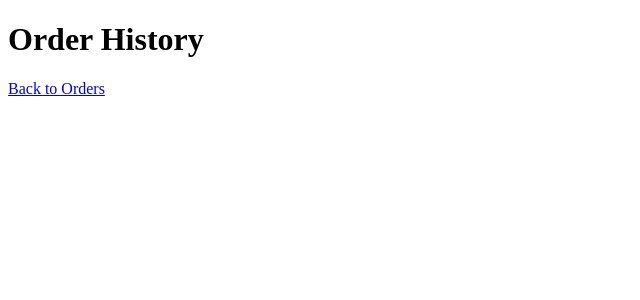
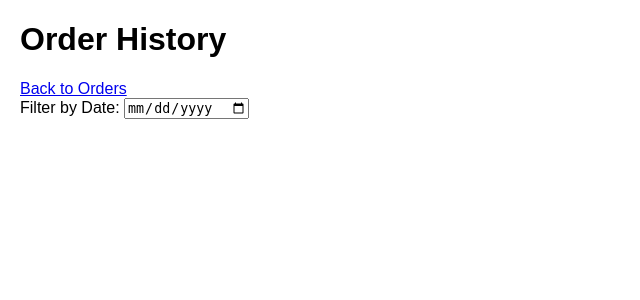
Before and after one commit to mohamed-622/Alx-Portfolio-JavaManager, a Flask app: page /order_history in a window 1280 px wide. Shown: the top 300 px of the page, without its empty margins (0-640 px from the left). Run offline with Flask 3, Linux system fonts and the light colour scheme; the visitor is signed in with stand-in values (Sample User, id 1); data that the repository does not hold is empty.

Commit message:
js calender for order's history

```diff
--- a/app/templates/order_history.html
+++ b/app/templates/order_history.html
@@ -2,15 +2,65 @@
 <html>
 <head>
     <title>Order History</title>
+    <script>
+        // Function to filter orders by selected date
+        function filterOrdersByDate() {
+            const selectedDate = document.getElementById('calendar').value;
+            console.log("Selected Date:", selectedDate); // Log the selected date
+
+            const orderElements = document.querySelectorAll('.order-item');
+            console.log("Order Elements:", orderElements); // Log all orders for debugging
+
+            const formattedDate = new Date(selectedDate).toLocaleDateString();
+            console.log("Formatted Date:", formattedDate); // Log formatted date
+
+            orderElements.forEach(order => {
+                const orderDate = order.getAttribute('data-date');
+                console.log("Order Date:", orderDate); // Log each order's date
+
+                if (orderDate === selectedDate) {
+                    console.log("Showing order:", order); // Log visible orders
+                    order.style.display = 'block';
+                } else {
+                    console.log("Hiding order:", order); // Log hidden orders
+                    order.style.display = 'none';
+                }
+            });
+        }
+    </script>
+    <style>
+        body {
+            font-family: Arial, sans-serif;
+            margin: 20px;
+        }
+        .calendar-container {
+            margin-bottom: 20px;
+        }
+        .order-item {
+            margin-bottom: 15px;
+        }
+        .order-item small {
+            display: block;
+            color: #666;
+        }
+    </style>
 </head>
 <body>
     <h1>Order History</h1>
     <a href="{{ url_for('orders') }}">Back to Orders</a>
-    <ul>
+
+    <!-- Calendar for selecting date -->
+    <div class="calendar-container">
+        <label for="calendar">Filter by Date:</label>
+        <input type="date" id="calendar" onchange="filterOrdersByDate()">
+    </div>
+
+    <!-- List of Orders -->
+    <ul id="order-list">
         {% for order in orders %}
-            <li>
-                {{ order.order_number }}: {{ order.description }} - {{ order.total_price }} MAD<br>
-                <small>Ordered on: {{ order.created_at.strftime('%Y-%m-%d %H:%M:%S') }}</small>
+            <li class="order-item" data-date="{{ order.created_at.strftime('%Y-%m-%d') }}">
+                <strong>{{ order.order_number }}</strong>: {{ order.description }} - {{ order.total_price }} MAD
+                <small>Ordered on: {{ order.created_at.strftime('%Y-%m-%d') }}</small>
             </li>
         {% endfor %}
     </ul>
```
